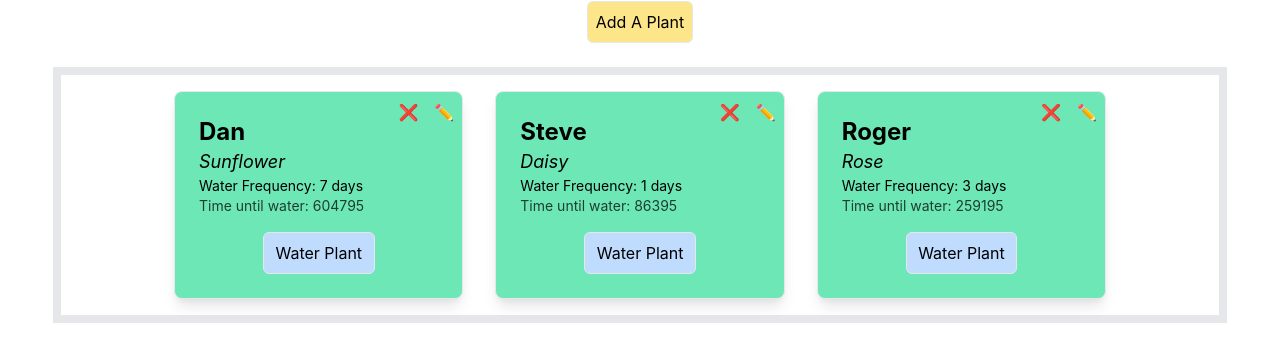
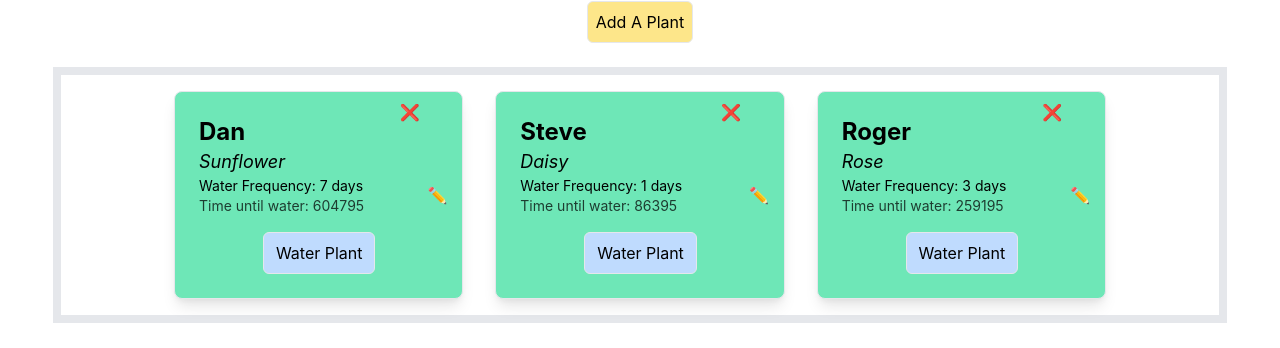
Before and after one commit to buildWeekWaterMyPlants/front-end, a React (Create React App) app in the folder watermyplants/: page /plantlist in a window 1280 px wide. Shown: the part 199-547 px from the top of the page. Built offline with nearby package versions, Linux system fonts and the light colour scheme.

Commit message:
Update=Plant

```diff
--- a/watermyplants/src/components/Plant.js
+++ b/watermyplants/src/components/Plant.js
@@ -63,7 +63,8 @@ function Plant(props) {
           <button onClick={e=>timerReset()} className="border ml-16 text-md bg-blue-200 hover:bg-blue-300 mt-4 p-2 rounded-md w-2/3">Water Plant</button>
       </div>
         <div onClick={handleDelete} className="cursor-pointer p-2"> ❌</div>
-        <Link to={`/plantlist/update/${id}`} className="cursor-pointer p-2">✏️</Link>
+        {/* <Link to={`/plantlist/update/${id}`} className="cursor-pointer p-2">✏️</Link> */}
+        <button className='edit-btn'>✏️</button>
     </div>
   )
 }
```
Also changed, not shown: 1 other file (tests, documents, lock files or other folders).
